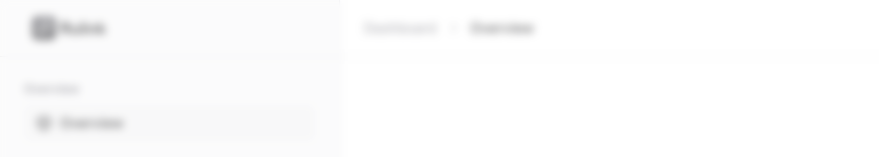
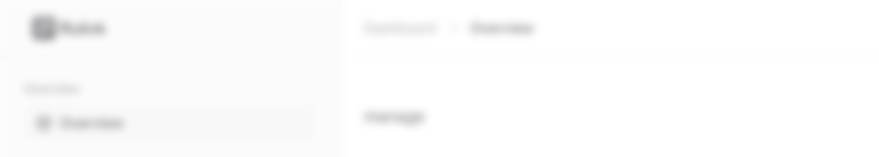
Before and after one commit to robiuzzaman4/rulink-frontend, a Next.js app: page /dashboard/overview in a window 1280 px wide. Shown: the top 157 px of the page, without its empty margins (0-879 px from the left). Built offline with nearby package versions, Linux system fonts and the light colour scheme; no server answers; a web font is replaced by a local one.

Commit message:
feat: add not-found 404 page

```diff
--- a/src/app/(protected)/dashboard/overview/page.tsx
+++ b/src/app/(protected)/dashboard/overview/page.tsx
@@ -1,11 +1,13 @@
 import React from "react";
 import ClaimedUsernameProcess from "@/components/pages/overview/claimed-username-process";
 import GeneratedUrl from "@/components/pages/overview/generated-url";
+import Manage from "@/components/pages/overview/manage";
 
 const OverviewPage = () => {
   return (
     <div className="py-20">
       <GeneratedUrl />
+      <Manage/>
 
       {/* claim user name process */}
       <div className="px-4 lg:px-6">
--- /dev/null
+++ b/src/app/not-found.tsx
@@ -0,0 +1,22 @@
+"use client";
+
+import { Button } from "@/components/ui/button";
+import Link from "next/link";
+import React from "react";
+
+const NotFound = () => {
+  return (
+    <div className="h-screen w-full grid place-items-center">
+      <div className="grid place-items-center gap-2 md:gap-4">
+        <h1 className="text-center text-xl sm:text-2xl md:text-3xl font-medium font-satoshi">
+          Page Not Found!
+        </h1>
+        <Button asChild variant="link">
+          <Link href="/">Back to Home</Link>
+        </Button>
+      </div>
+    </div>
+  );
+};
+
+export default NotFound;
--- /dev/null
+++ b/src/components/pages/overview/manage.tsx
@@ -0,0 +1,11 @@
+import React from 'react';
+
+const Manage = () => {
+    return (
+        <div className='px-4 lg:px-6 mt-6'>
+            manage
+        </div>
+    );
+};
+
+export default Manage;
```
